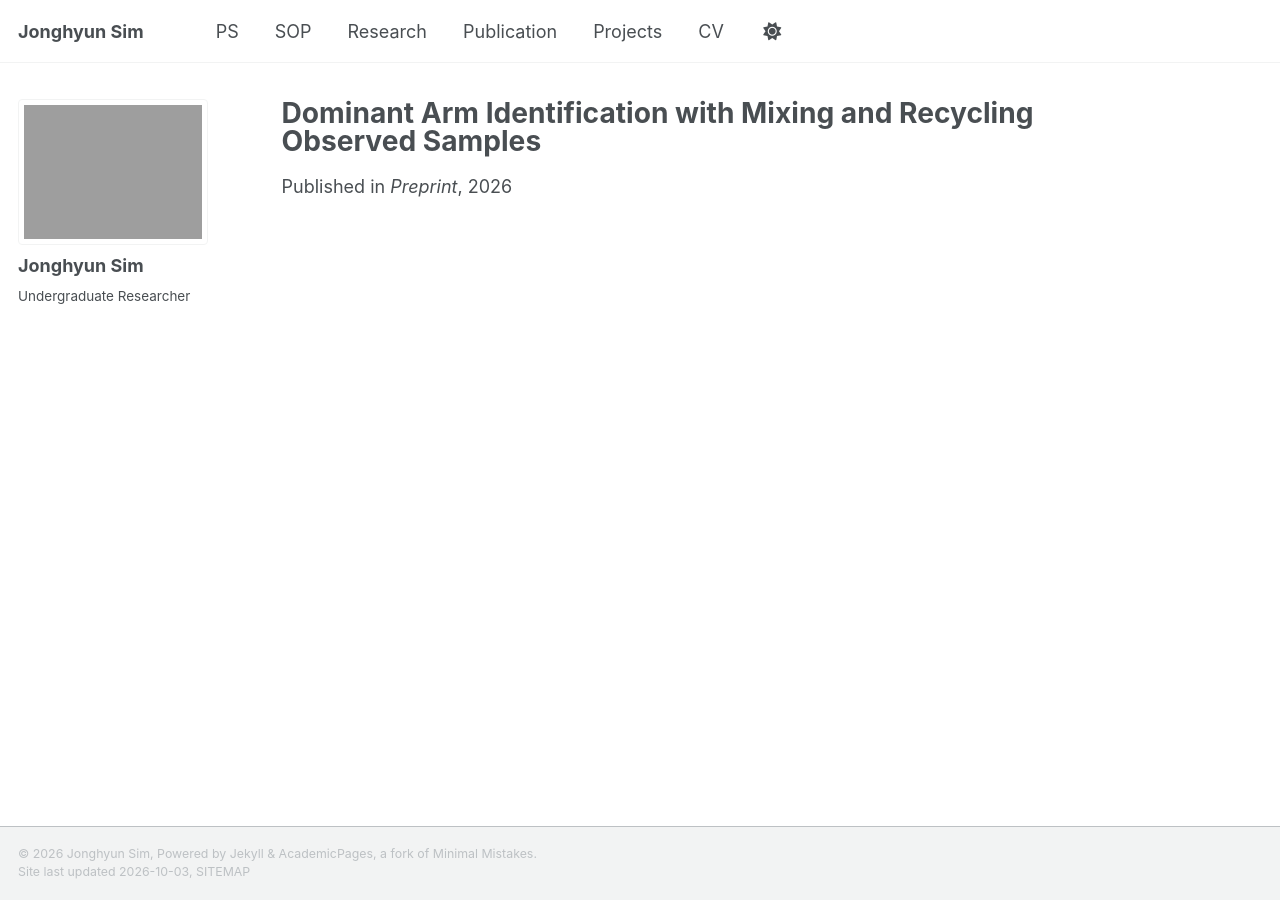
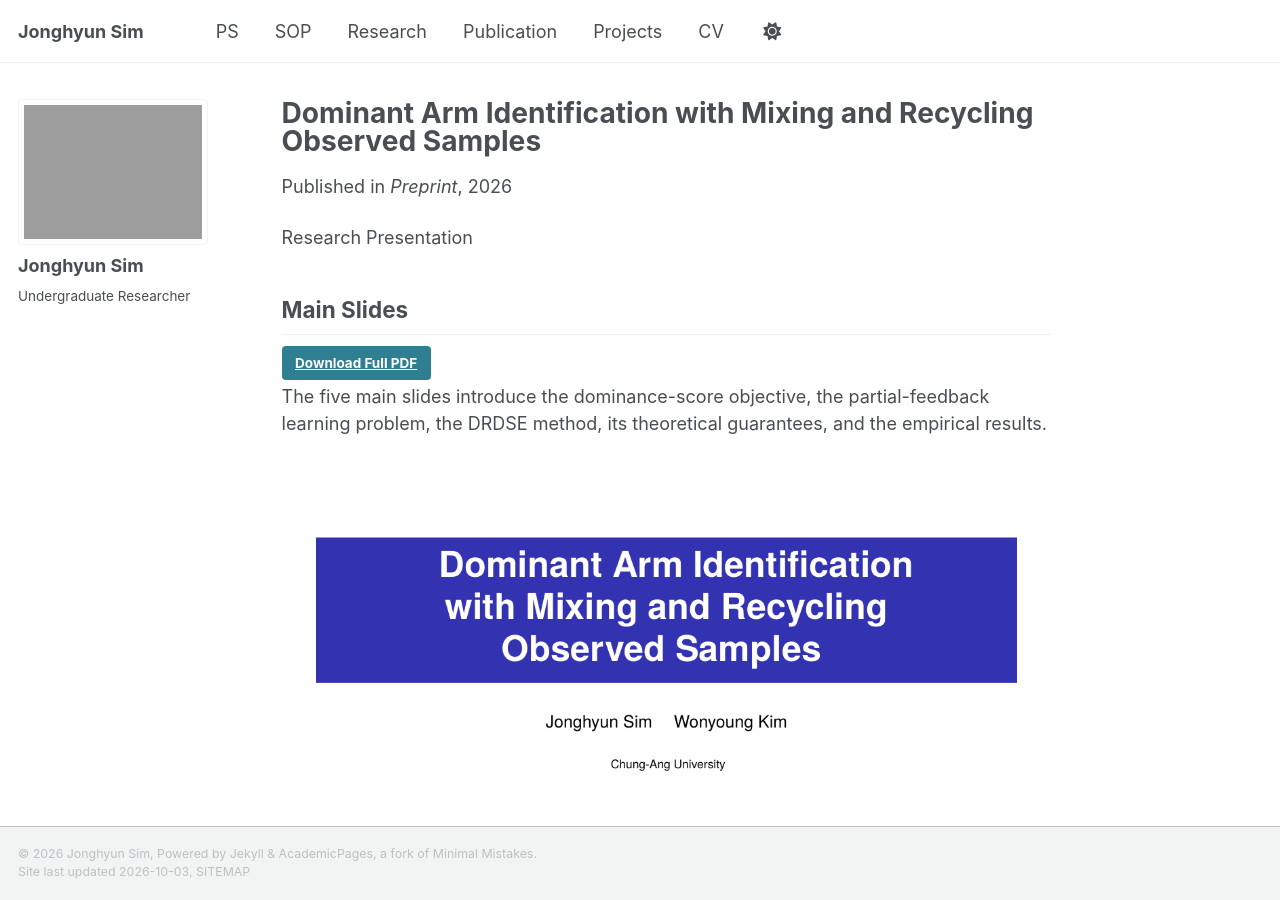
Before and after one commit to simjonghyun/simjonghyun.github.io, a Jekyll site: the page built from _publications/2026-06-27-dai.md, in a window 1280 px wide and 900 px high. Built offline with Jekyll 4.4.1, drawn with Linux system fonts in a browser that asks for light colours; a style sheet for code colours, icons or effects is not loaded.

Commit message:
Add main research presentation slides
Added a section for research presentation with slides and descriptions.

```diff
--- a/_publications/2026-06-27-dai.md
+++ b/_publications/2026-06-27-dai.md
@@ -8,3 +8,45 @@ venue: 'Preprint'
 paperurl: 'https://arxiv.org/abs/2608.01545'
 authors: 'Jonghyun Sim, Wonyoung Kim'
 ---
+
+<section class="research-presentation" aria-labelledby="research-presentation-title">
+  <div class="research-presentation__toolbar">
+    <div>
+      <p class="research-presentation__eyebrow">Research Presentation</p>
+      <h2 id="research-presentation-title">Main Slides</h2>
+    </div>
+    <a class="btn btn--primary research-presentation__download" href="{{ '/files/dominant-arm-identification-slides.pdf' | relative_url }}" download>Download Full PDF</a>
+  </div>
+
+  <p class="research-presentation__intro">The five main slides introduce the dominance-score objective, the partial-feedback learning problem, the DRDSE method, its theoretical guarantees, and the empirical results.</p>
+
+  <figure class="research-presentation__slide">
+    <a href="{{ '/images/slide-01.png' | relative_url }}" target="_blank" rel="noopener">
+      <img src="{{ '/images/slide-01.png' | relative_url }}" alt="Title slide for Dominant Arm Identification with Mixing and Recycling Observed Samples">
+    </a>
+  </figure>
+
+  <figure class="research-presentation__slide">
+    <a href="{{ '/images/slide-02.png' | relative_url }}" target="_blank" rel="noopener">
+      <img src="{{ '/images/slide-02.png' | relative_url }}" alt="Slide explaining how crossing reward distributions can change the selected arm">
+    </a>
+  </figure>
+
+  <figure class="research-presentation__slide">
+    <a href="{{ '/images/slide-03.png' | relative_url }}" target="_blank" rel="noopener">
+      <img src="{{ '/images/slide-03.png' | relative_url }}" alt="Slide explaining how DRDSE learns every reward CDF from partial feedback">
+    </a>
+  </figure>
+
+  <figure class="research-presentation__slide">
+    <a href="{{ '/images/slide-04.png' | relative_url }}" target="_blank" rel="noopener">
+      <img src="{{ '/images/slide-04.png' | relative_url }}" alt="Slide comparing the upper and lower sample-complexity bounds">
+    </a>
+  </figure>
+
+  <figure class="research-presentation__slide">
+    <a href="{{ '/images/slide-05.png' | relative_url }}" target="_blank" rel="noopener">
+      <img src="{{ '/images/slide-05.png' | relative_url }}" alt="Slide showing DRDSE sample-complexity results in Gaussian and biomedical settings">
+    </a>
+  </figure>
+</section>
```
